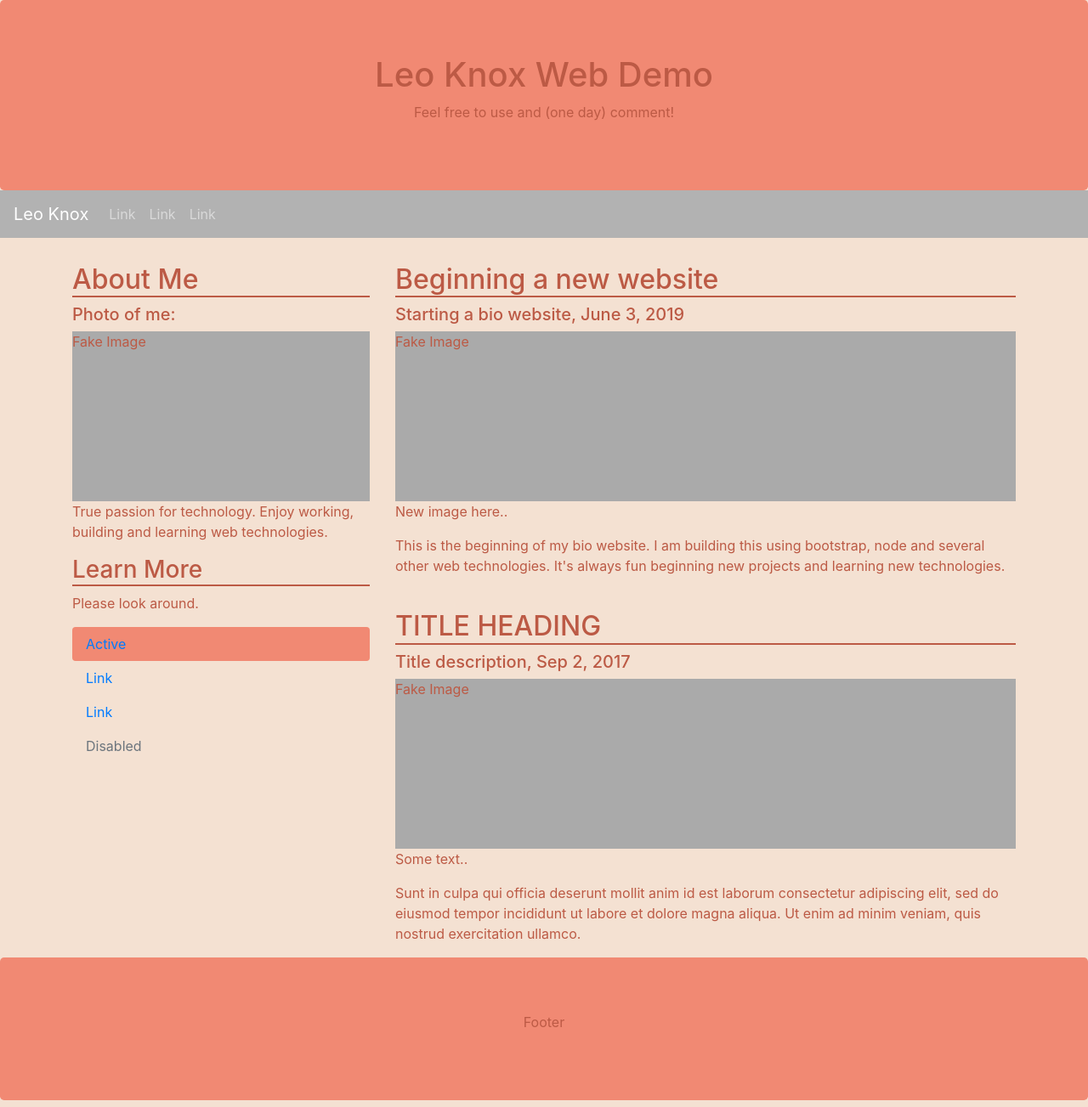
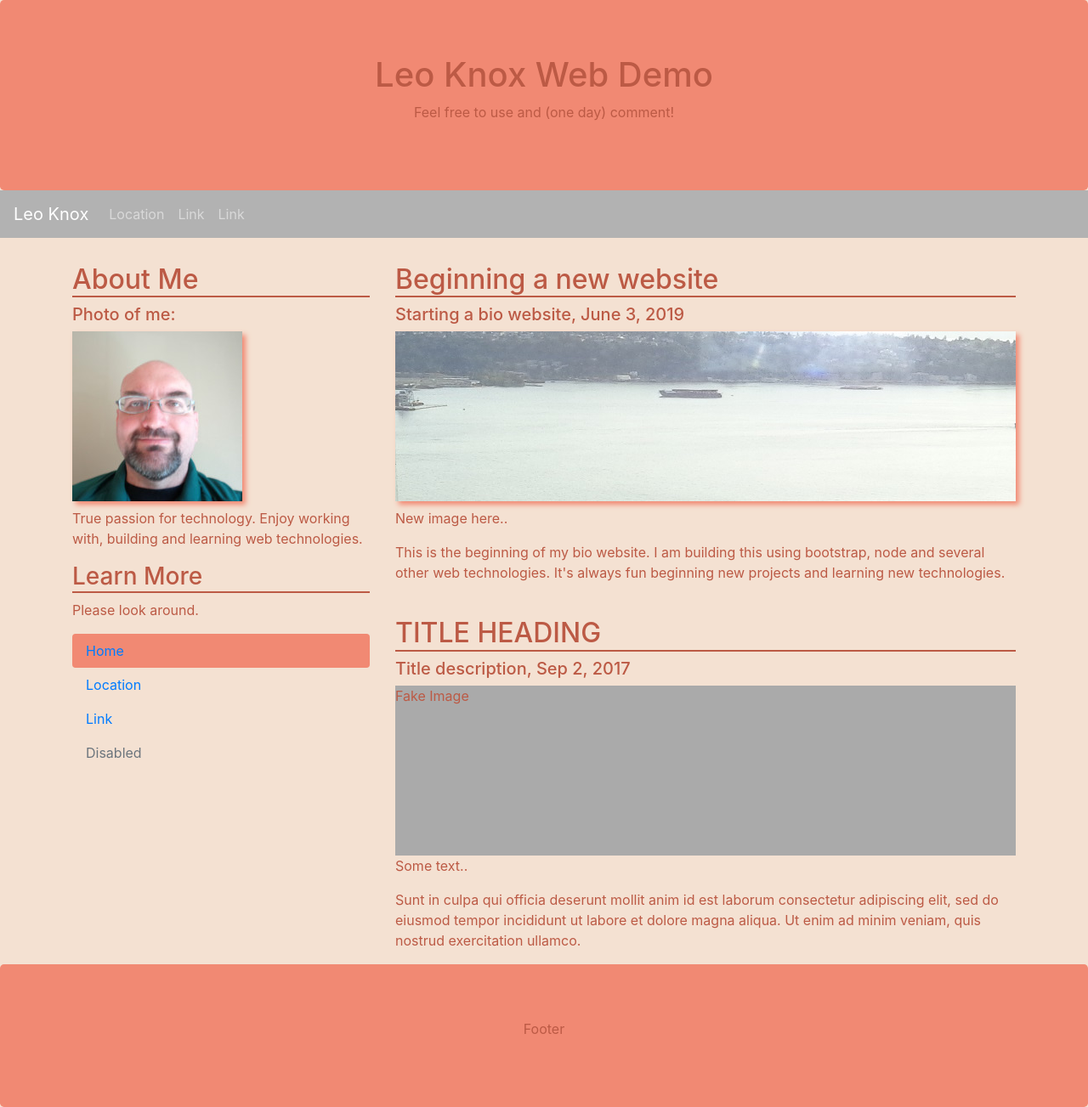
Before and after one commit to LeoKnox/website, a Node server app: page / in a window 1280 px wide. Shown: the whole page at 85% size. Run offline with Node 20, Linux system fonts and the light colour scheme.

Commit message:
Add files via upload
Updated images and headings for site.

```diff
--- a/index.js
+++ b/index.js
@@ -6,8 +6,12 @@ app.use(express.static(path.join(__dirname, './static')));
 app.set('views', path.join(__dirname, './views'));
 app.set('view engine', 'ejs');
 
-app.get('/', function(req, res) {
+app.get('/', (req, res) => {
     res.render('index');
+})
+
+app.get('/location', (req, res)  => {
+    res.render('location');
 })
 
 app.listen(3000, () => {
--- a/static/style.css
+++ b/static/style.css
@@ -1,6 +1,11 @@
 body {
     color: #bc5a45;
     background-color: #f4e1d2;
+}
+
+img {
+    box-shadow: 4px 4px 6px #f18973;
+    margin-bottom: 8px;
 }
 
 h2, h3 {
--- a/views/content.ejs
+++ b/views/content.ejs
@@ -2,7 +2,7 @@
 <div class="col-sm-8">
     <h2>Beginning a new website</h2>
     <h5>Starting a bio website, June 3, 2019</h5>
-    <div class="fakeimg">Fake Image</div>
+    <img src="/images/landscape.jpg" alt="picture" />
     <p>New image here..</p>
     <p>
         This is the beginning of my bio website. I am building this using bootstrap, node and
--- a/views/index.ejs
+++ b/views/index.ejs
@@ -22,7 +22,7 @@
   <div class="collapse navbar-collapse" id="collapsibleNavbar">
     <ul class="navbar-nav">
       <li class="nav-item">
-        <a class="nav-link" href="#">Link</a>
+        <a class="nav-link" href="/location">Location</a>
       </li>
       <li class="nav-item">
         <a class="nav-link" href="#">Link</a>
--- a/views/sidebar.ejs
+++ b/views/sidebar.ejs
@@ -4,16 +4,16 @@
     <div class="col-sm-4">
       <h2>About Me</h2>
       <h5>Photo of me:</h5>
-      <div class="fakeimg">Fake Image</div>
-      <p>True passion for technology. Enjoy working, building and learning web technologies.</p>
+      <img src="/images/test.jpg" alt="picture" />
+      <p>True passion for technology. Enjoy working with, building and learning web technologies.</p>
       <h3>Learn More</h3>
       <p>Please look around.</p>
       <ul class="nav nav-pills flex-column">
         <li class="nav-item">
-          <a class="nav-link acting" href="#">Active</a>
+          <a class="nav-link acting" href="/">Home</a>
         </li>
         <li class="nav-item">
-          <a class="nav-link" href="#">Link</a>
+          <a class="nav-link" href="/location">Location</a>
         </li>
         <li class="nav-item">
           <a class="nav-link" href="#">Link</a>
```
Also changed, not shown: static/images/landscape.jpg (added), static/images/test.jpg (added).
